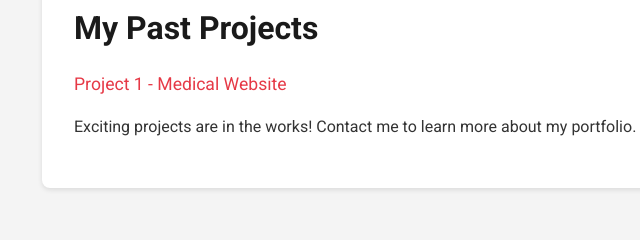
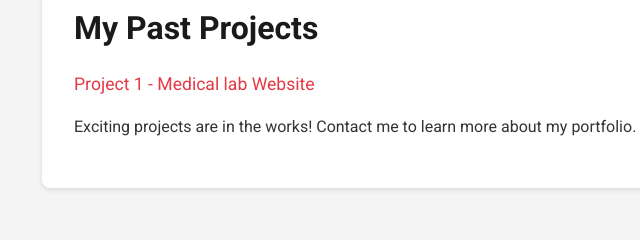
Before and after one commit to ajexweb/Ajex-Web, a plain HTML site: page index.html in a window 1280 px wide. Shown: the part 2123-2363 px from the top of the page, 30-670 px from the left. Drawn offline with Linux system fonts and the light colour scheme.

Commit message:
Update index.html
Update some information

```diff
--- a/index.html
+++ b/index.html
@@ -267,7 +267,7 @@
         <section id="projects" class="projects">
             <h2>My Past Projects</h2>
             <!-- Replace with real project links when available -->
-            <p><a href="https://hindustanlaboratory.github.io/Hindustan-Laboratory-/" target="_blank" rel="noopener">Project 1 - Medical Website</a>
+            <p><a href="https://hindustanlaboratory.github.io/Hindustan-Laboratory-/" target="_blank" rel="noopener">Project 1 - Medical lab Website</a>
             <!-- <p><a href="https://example-project2.com" target="_blank" rel="noopener">Project 2 - Portfolio Website</a></p> -->
             <!-- <p><a href="https://example-project3.com" target="_blank" rel="noopener">Project 3 - Business Landing Page</a></p> -->
             <p>Exciting projects are in the works! Contact me to learn more about my portfolio.</p>
```
